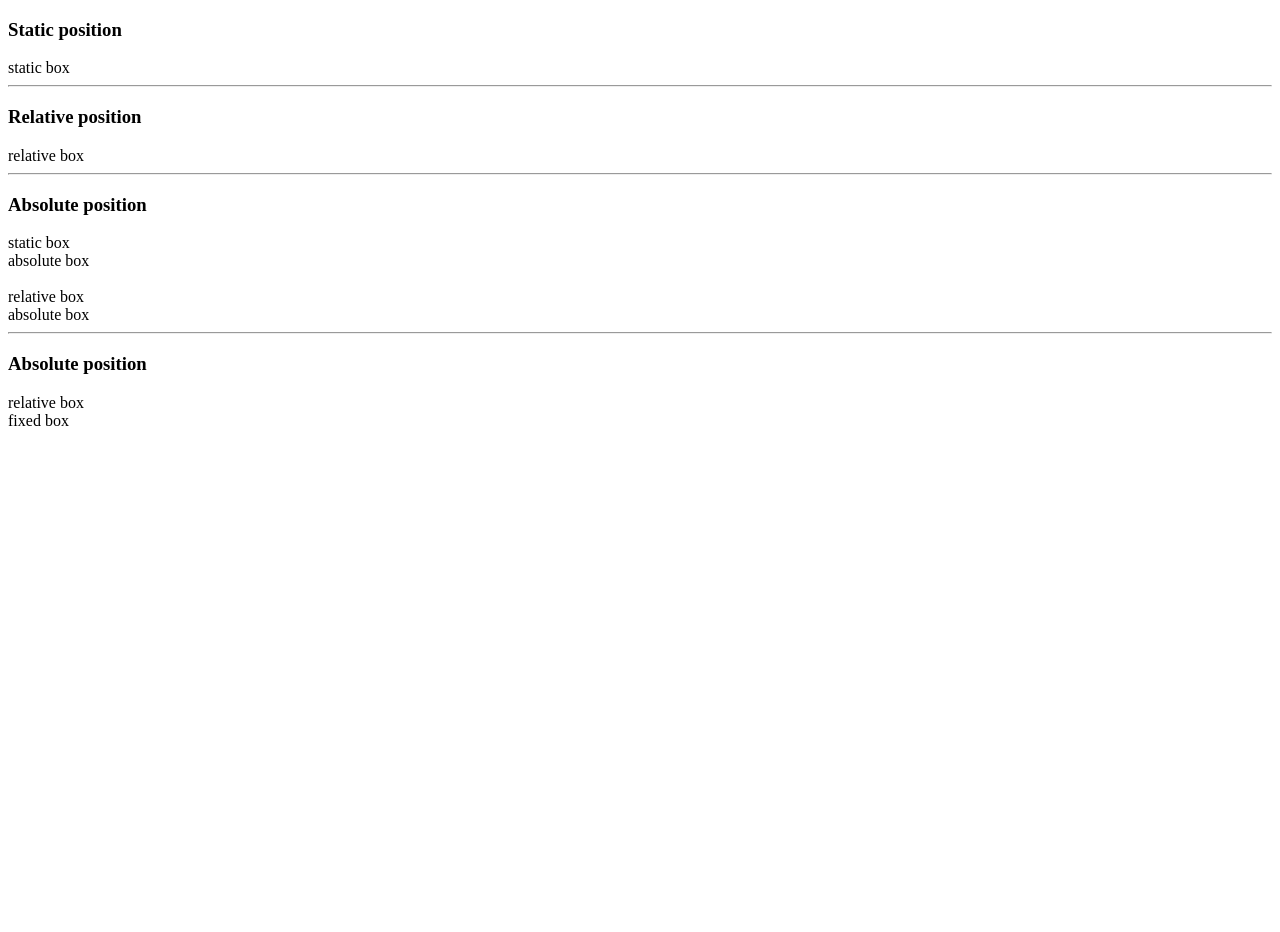
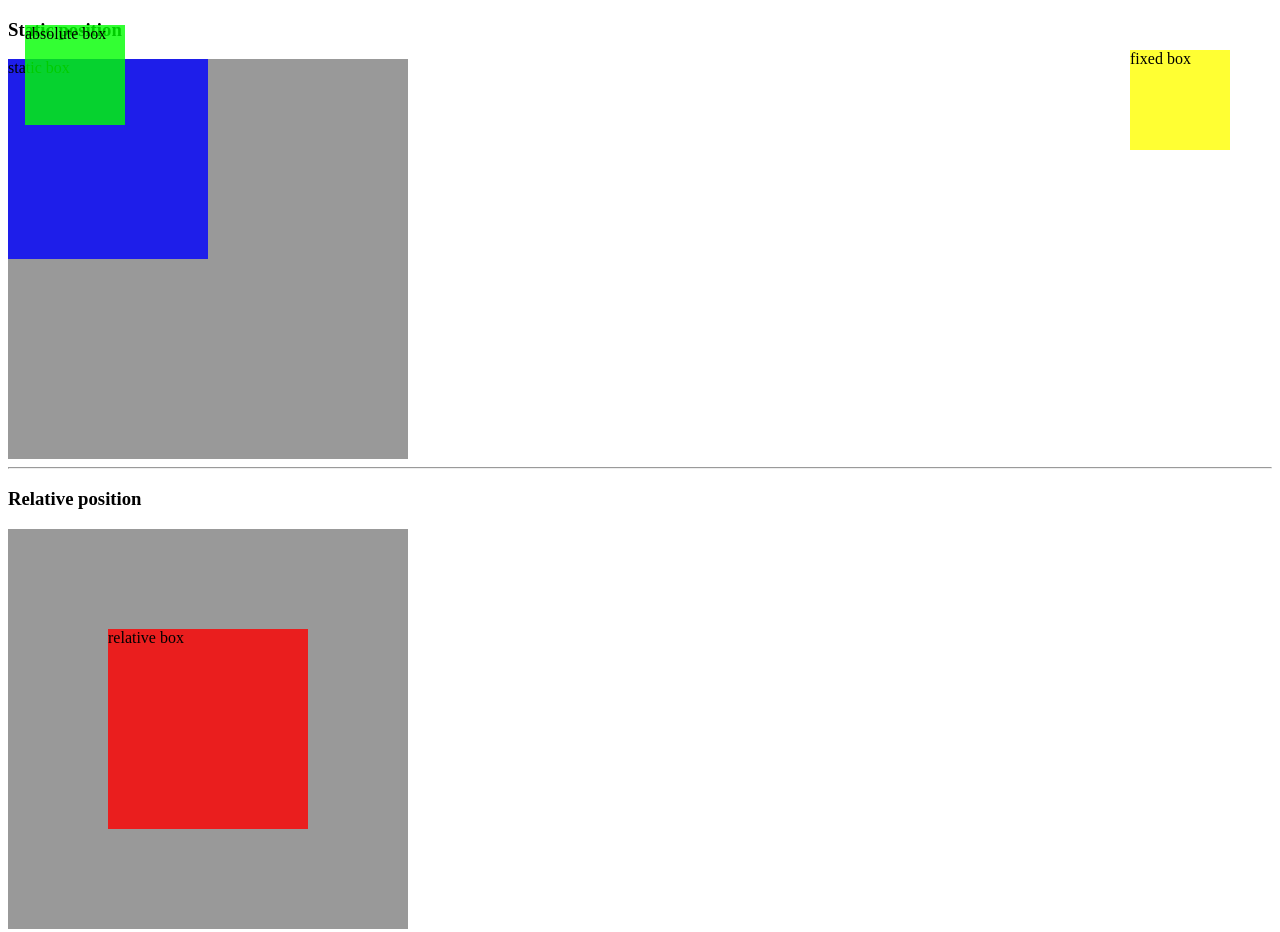
Before and after one commit to workmakerdaily/web-20240709-, a plain HTML site: page CSS/8.CSS3_Position/css3_position_1.html in a window 1280 px wide. Shown: the top 932 px of the page. Before the commit the page ends 800 px from the top, so only its background shows below. Drawn offline with Linux system fonts and the light colour scheme.

Commit message:
2024.08.01 15:50

```diff
--- a/CSS/8.CSS3_Position/css3_position_1.html
+++ b/CSS/8.CSS3_Position/css3_position_1.html
@@ -8,45 +8,83 @@
     <style>
 
         /*
-            position 속성 :
-                -
+            position 속성 : 요소의 위치를 지정할 때 사용하는 요소
+                - top, left, right, bottom 속성과 함께 사용됨
         */
 
         /*
             static :
-                -
-                -
-                -
-                -
-                -
+                - position 속성의 기본값
+                - 기본 요소의 배치 순서에 따라서 위에서부터 아래로, 왼쪽에서 오른쪽으로 배치됨
+                - 부모 요소 내의 자식 요소로 존재할 때는 부모 요소의 위치를 기준으로 배치
+                - 직접 position 속성의 값으로 지정할 때는 이미 지정되어있는 position 값을 제거할 때 사용
+                - top, left, right, bottom 속성 적용 불가능
         */
+        .static-parent {
+            width: 400px;
+            height: 400px;
+            background-color: rgba(0, 0, 0, 0.4);
+        }
 
-
+        .static-item {
+            width: 200px;
+            height: 200px;
+            background-color: rgba(0, 0, 255, 0.8);
+            /* top: 20px; 무시됨
+            left: 20px; 무시됨 */
+        }
 
         /*
             relative :
-                -
-                -
+                - 기존 위치를 기준으로 top, left, right, bottom 속성을 이용해서 상대적인 위치를 지정할 수 있음
+                - static과의 차이는 top, left, right, bottom 사용 여부의 차이만 존재
         */
-
+        .relative-item {
+            position: relative;
+            width: 200px;
+            height: 200px;
+            background-color: rgba(255, 0, 0, 0.8);
+            top: 25%;
+            left: 25%;
+        }
 
 
         /*
             absolute :
-                -
-                -
-                -
+                - 부모 또는 가장 가까이에 있는 (위치가 명시되어 있는)상위요소를 기준으로 top, left, right, bottom 속성만큼 이동
+                - 모든 상위요소가 static으로 지정되어 있으면 body를 기준으로 배치
+                - absolute 선언 시 block 레벨 요소의 너비가 기본적으로 컨텐츠의 너비를 따라감
         */
+        .absolute-item {
+            width: 100px;
+            height: 100px;
+            background-color: rgba(0, 255, 0, 0.8);
+            position: absolute;
+            top: 25px;
+            left: 25px;
+        }
 
+        .relative-parent {
+            width: 400px;
+            height: 400px;
+            background-color: rgba(0, 0, 0, 0.4);
+        }
 
 
         /*
             fixed :
-                -
-                -
-                -
+                - 상위 요소와 관계없이 viewport 기준으로 top, left, right bottom 속성 값만큼 이동
+                - 스크롤 되더라도 화면에 고정되어 있음
+                - fixed 선언 시 block 레벨 요소의 너비가 컨텐츠의 너비를 따라감
         */
-
+        .fixed-item {
+            width: 100px;
+            height: 100px;
+            background-color: rgba(255, 255, 0, 0.8);
+            position: fixed;
+            top: 50px;
+            right: 50px;
+        }
 
 
     </style>
```
Also changed, not shown: CSS/10.CSS3_Inheritance_Cascading/css3_cascading.html (+41 -21 lines), CSS/10.CSS3_Inheritance_Cascading/css3_inheritance.html (+16 -4 lines), CSS/8.CSS3_Position/css3_position_2.html (+39 -10 lines), CSS/9.CSS3_Float/css3_float.html (+15 -6 lines).
